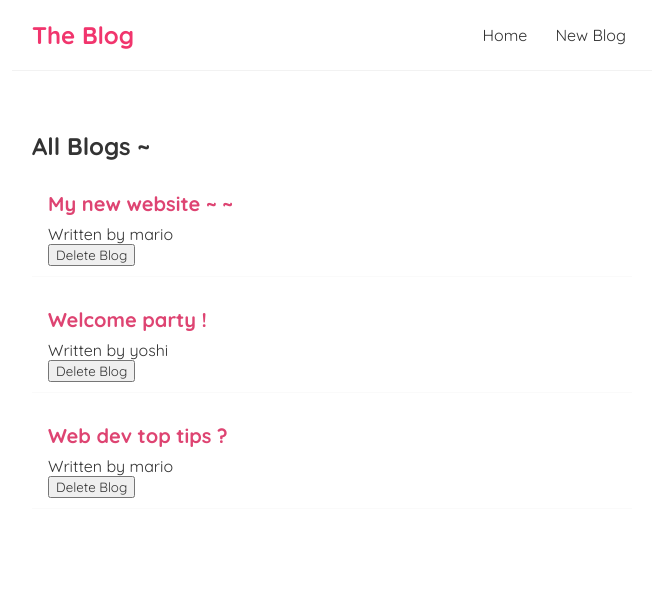
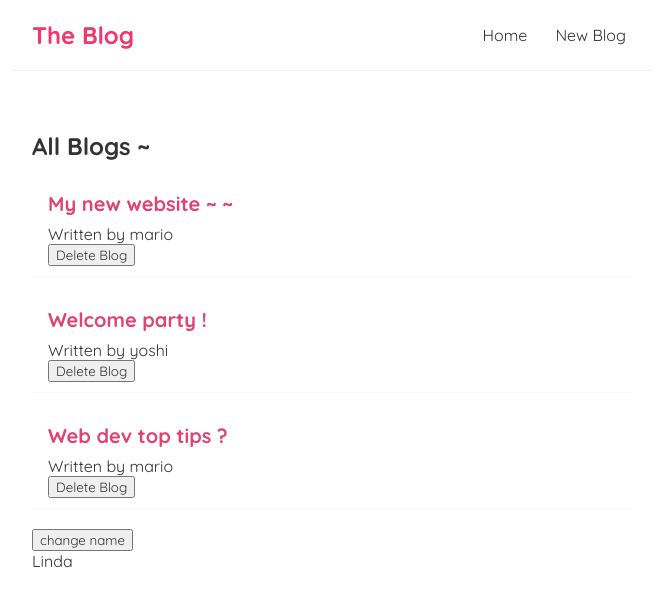
Before and after one commit to huangkuku/blog-netninja, a React (Create React App) app: page / in a window 1280 px wide. Shown: the top 606 px of the page, without its empty margins (308-964 px from the left). Built offline with nearby package versions, Linux system fonts and the light colour scheme.

Commit message:
edit Note Home.js and BlogList.js (class-14-15)

```diff
--- a/src/BlogList.js
+++ b/src/BlogList.js
@@ -1,7 +1,5 @@
 const BlogList = ({blogs, title, handleDelete}) => {
-    // BlogList=(props)=>, props is a Obj, {blogs: Array(3), title: " All Blogs ~"} blogs裡的的array
-    // const blogs = props.blogs  // Array, [{...,id:1}, {...,id:2},{...,id:3}]
-    // const title= props.title  // title: All Blogs ~
+    // BlogList=(props)=>, props is a Obj, {blogs: Array(3), title: " All Blogs ~", handleDelete= (id)=>{...}} blogs裡的的array
     // const arr = [1,2] const str ="string" const mer = {arr,str} // console.log(mer) {arr: Array(2), str: 'string'}
 
     return (
--- a/src/Home.js
+++ b/src/Home.js
@@ -1,4 +1,4 @@
-import { useState } from "react";
+import { useState, useEffect } from "react";
 import BlogList from "./BlogList";
 
 const Home = () => {
@@ -7,21 +7,24 @@ const Home = () => {
         {title: 'Welcome party !', body: 'lorem ipsum...', author: 'yoshi', id: 2 },
         {title: 'Web dev top tips ?', body: 'lorem ipsum...', author: 'mario', id: 3 }
     ])
-    // 原本是const [ab, setAb] = useState(1)我們來看useState(),用what代替[ab, setAb] const what = useState(1), ab= what[0] //1 ,setAb= what[1] // ƒ dispatchSetState(fiber, queue, action)...
     const handleDelete= (id) =>{  // 這裡的id === BlogList.js的 blog.id
         const result = blogs.filter((blog)=> blog.id !== id)
         // blogs.filter((blog)=> blog.id === id) 符合條件為 blog.id 等於 id的,篩選出,其他都不要
         // blogs.filter((blog)=> blog.id !== id) 符合條件為 blog.id不等於id的,篩選出,其他都不要
         setBlogs(result)
     }
+    const [name, setName] = useState("Linda")
+    useEffect( ()=>{
+        console.log("useEffect re-render")
+        console.log(name)
+    }, [name]) // [條件], re-render條件(跑useEffect()) 如果為空的[],則只有第一次渲染，才會跑useEffect() [name],name改變時跑useEffect()
 
-    // .map( ()=> () ) 為什麼" ()=> "的 右邊是"()" 因為要用template呈現 就像return ()
     return (
         <div className="home">
             <BlogList blogs={ blogs } title="All Blogs ~" handleDelete={handleDelete} />
-            {/* Home.js的 < BlogList blogs={ blogs } title="All Blogs ~"/>
-            BlogList.js的 const BlogList = (props) => {...
-            BlogList.js的 props就是 blogs={ blogs } title="All Blogs ~" ,props把它包成一個Obj*/}
+            {/* BlogList.js的 props就是 <BlogList>的 blogs={ blogs } title="All Blogs ~"handleDelete={handleDelete} ,props把它包成一個Obj*/}
+            <button onClick={()=> setName("Amy")}>change name</button>
+            <p>{ name }</p>
         </div>
     );
 }
```
